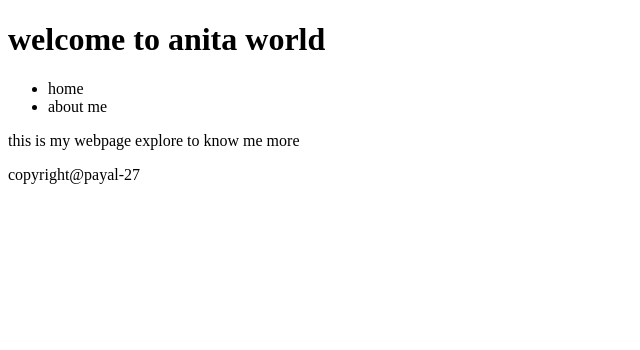
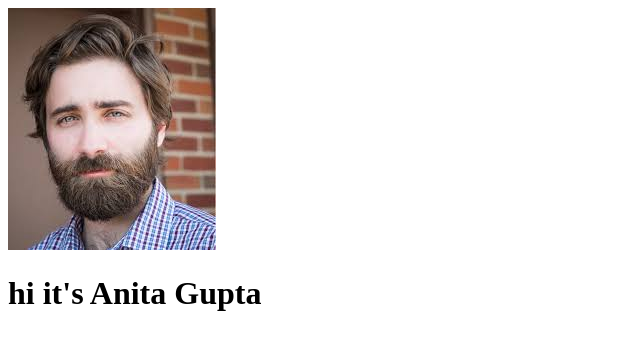
Before and after one commit to payal-27/payal-27.github.io, a plain HTML site: page index.html in a window 1280 px wide. Shown: the whole page, without its empty margins (0-640 px from the left). Drawn offline with Linux system fonts and the light colour scheme.

Commit message:
added index with images

```diff
--- a/index.html
+++ b/index.html
@@ -5,20 +5,7 @@
     <title>this is my title</title>
 </head>
 <body>
-      <header>
-          <h1>welcome to anita world</h1>
-      </header>
-      <nav>
-          <ul>
-              <li>home</li>
-              <li>about me</li>
-          </ul>
-      </nav>
-      <main>
-          <footer>
-              <p>this is my webpage explore to know me more</p>
-          </footer>
-          <p>copyright@payal-27</p>
-      </main>
+    <img src="images/images.jpeg"/>
+    <h1>hi it's Anita Gupta</h1>
 </body>
 </html>
```
Also changed, not shown: images/images.jpeg (added).
